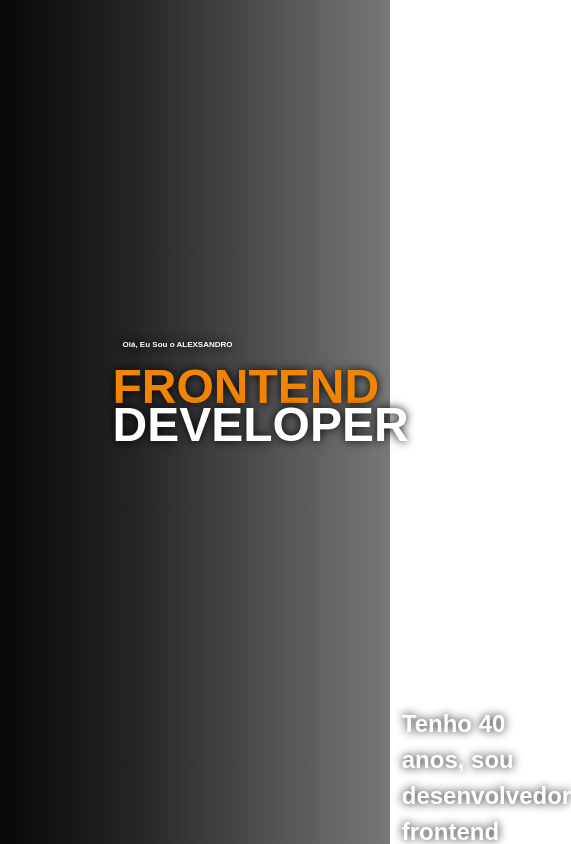
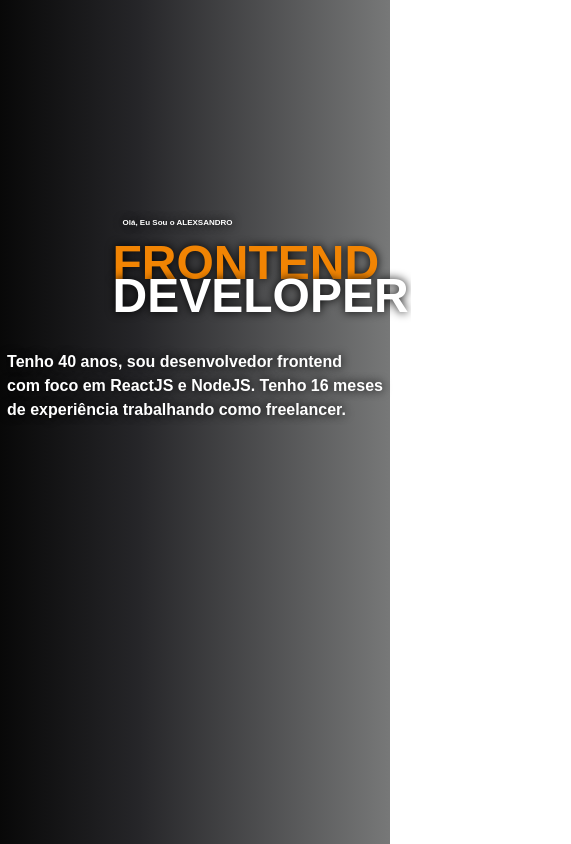
Before and after one commit to lbseven7/my-portfolio, a React (Create React App) app: page / in a window 390 px wide. Shown: the top 844 px of the page, 571 px wide, since content can reach past the window. Built offline with nearby package versions, Linux system fonts and the light colour scheme; the HTML template or start-up script is replaced by a standard one.

Commit message:
feat:  home mobile finalizada

```diff
--- a/src/pages/Home/index.jsx
+++ b/src/pages/Home/index.jsx
@@ -6,8 +6,6 @@ const Home = () => {
     height: '100vh',
     display: 'flex',
     justifyContent: 'center',
-    alignItems: 'center',
-    flexDirection: 'column',
     fontFamily: 'Roboto',
     color: '#fff',
     fontWeight: 'bold',
@@ -16,32 +14,38 @@ const Home = () => {
 
   return (
     <>
-    <section style={sectionHome}>
+      <section style={sectionHome}
+     >
 
-      <div style={{ position: 'relative', marginBottom: '5px', display: 'flex', flexDirection: 'column', marginTop: '200px' }}>
+        <div style={{
+          position: 'absolute',
+          marginBottom: '5px',
+          marginTop: '200px',
+
+        }}>
 
         <div style={{  }}>
-            <p style={{marginLeft: '-35px',fontSize: '0.5rem', marginTop: '170px'  }}>Olá, Eu Sou o ALEXSANDRO</p>
+            <p style={{marginLeft: '-35px',fontSize: '0.5rem', marginTop: '17px'  }}>Olá, Eu Sou o ALEXSANDRO</p>
         </div>
 
-        <div style={{position: 'absolute',top: '150px', marginLeft: '-77px' }}>
+        <div style={{position: 'absolute',top: '-5px', marginLeft: '-77px' }}>
           <h1 style={{margin: '32px', marginBottom: '0px',fontSize: '3rem', color: '#F18403'}}>FRONTEND</h1>
         </div>
 
-        <div style={{ position: 'absolute', bottom: '0', top: '220px' }}>
+        <div style={{ position: 'absolute', bottom: '0', top: '60px' }}>
             <h2 style={{marginLeft: '-45px',fontSize: '3rem'}}>DEVELOPER</h2>
         </div>
 
-        </div>
+      </div>
 
-        <div style={{ marginRight: '100px', fontSize: '1.5rem', width: '35vw', height:'20vh', marginTop: '350px', marginLeft: '650px' }}>
+        <div style={{ position: 'absolute', marginTop: '350px' }}>
            <h3>
               Tenho 40 anos, sou desenvolvedor frontend
               <br />com foco em ReactJS e NodeJS.
               Tenho 16 meses <br />de experiência trabalhando
               como freelancer.
             </h3>
-       </div>
+        </div>
 
 
     </section>
```
